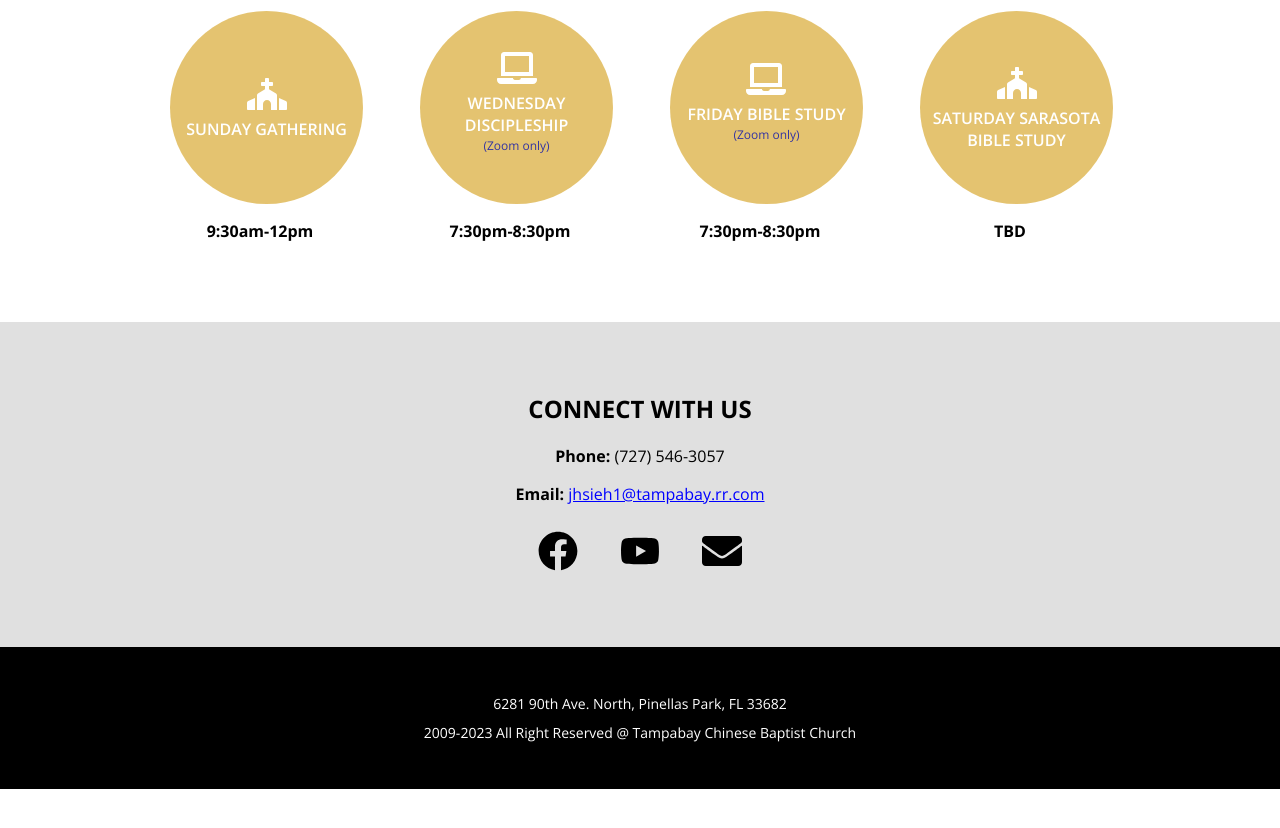
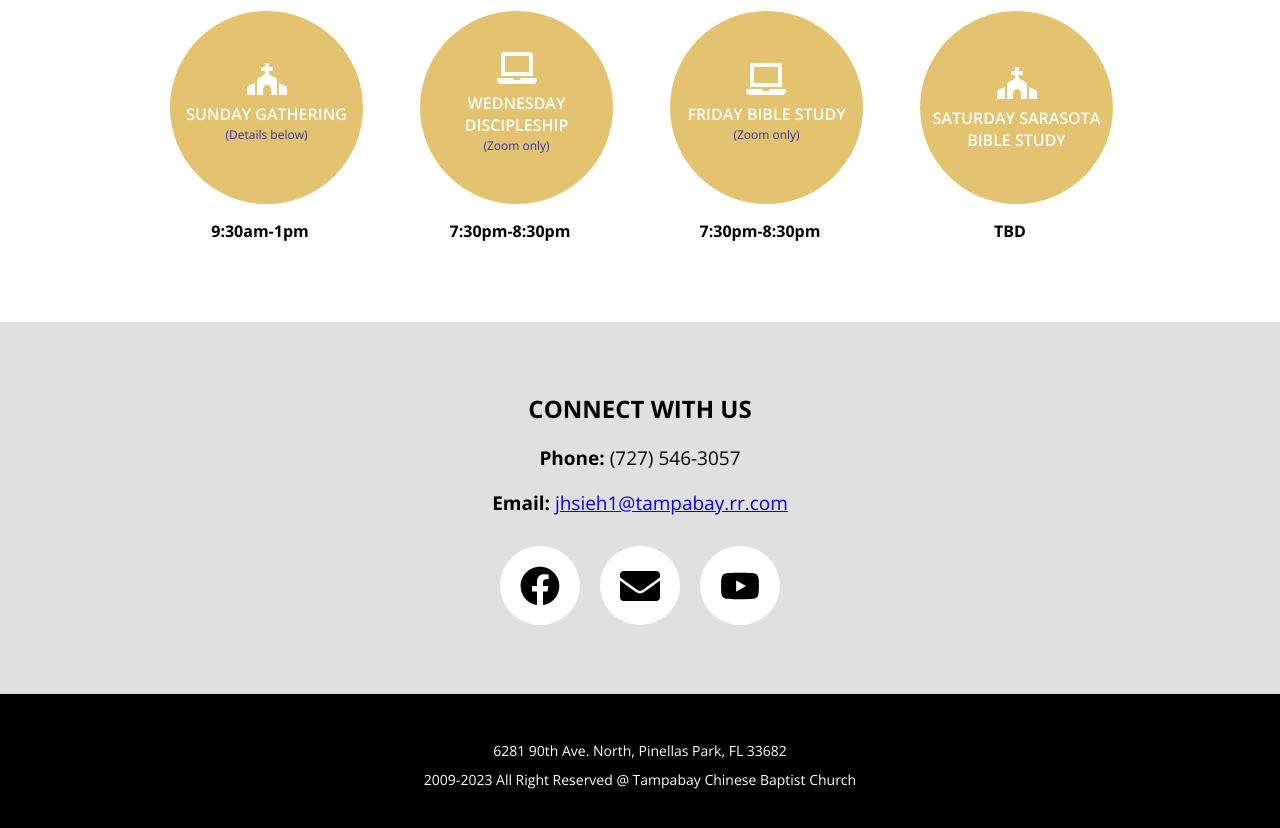
Before and after one commit to tampabaychinese/tampabaychinese.github.io, a React (Create React App) app: page / in a window 1280 px wide. Shown: the part 980-1808 px from the top of the page. Before the commit the page ends 1769 px from the top, so only its background shows below. Built offline with nearby package versions, Linux system fonts and the light colour scheme.

Commit message:
More style changes (#9)

```diff
--- a/src/components/contactSection.css
+++ b/src/components/contactSection.css
@@ -1,16 +1,25 @@
 .socialIconButton {
     margin-top: 25px;
     border: none;
-    margin-left: 15px;
-    margin-right: 15px;
+    margin-left: 10px;
+    margin-right: 10px;
     font-size: 40px;
     transition: all 0.7s;
-    background-color:transparent;
+    background-color:white;
     color: black;
+    padding-top: 20px;
+    padding-left: 20px;
+    padding-right: 20px;
+    padding-bottom: 10px;
+    border-radius: 50px;
 }
 
 .socialIconButton:hover {
     transform: scale(1.1);
     overflow: hidden;
-    color:#D7BE69;
+    color: #D7BE69;
 }
+
+.socialButtonContainer {
+    margin-top: 5px;
+}
--- a/src/components/contactSection.js
+++ b/src/components/contactSection.js
@@ -8,10 +8,10 @@ const ContactSection = () => {
     <div>
       <h2>CONNECT WITH US</h2>
       <div>
-        <p>
+        <p style={{ fontSize: "19px" }}>
           <b>Phone:</b> (727) 546-3057
         </p>
-        <p>
+        <p style={{ fontSize: "19px" }}>
           <b>Email:</b>{" "}
           <a
             className="standardURL"
@@ -19,9 +19,10 @@ const ContactSection = () => {
           >
             jhsieh1@tampabay.rr.com
           </a>
-          <div>
+          <div className="socialButtonContainer">
             <button
               className="socialIconButton"
+              //   style={{ color: "#4267B2" }}
               onClick={() =>
                 window.open("https://www.facebook.com/groups/282579880948/")
               }
@@ -30,17 +31,19 @@ const ContactSection = () => {
             </button>
             <button
               className="socialIconButton"
+              //   style={{ color: "black" }}
+              onClick={() => window.open("mailto:jhsieh1@tampabay.rr.com")}
+            >
+              <FaEnvelope />
+            </button>
+            <button
+              className="socialIconButton"
+              //   style={{ color: "red" }}
               onClick={() =>
                 window.open("https://www.youtube.com/@tcbcchurch727")
               }
             >
               <FaYoutube />
-            </button>
-            <button
-              className="socialIconButton"
-              onClick={() => window.open("mailto:jhsieh1@tampabay.rr.com")}
-            >
-              <FaEnvelope />
             </button>
           </div>
         </p>
--- a/src/pages/Doctrine.js
+++ b/src/pages/Doctrine.js
@@ -17,7 +17,7 @@ const Doctrine = () => {
   return (
     <div>
       <div className="titleImageContainer">
-        <h1>TCBC Doctrinal Statement</h1>
+        <h1>TCBC DOCTRINAL STATEMENT</h1>
       </div>
       <div className="coreBeliefsContainer" data-aos="fade-up">
         <h3>CORE BELIEFS</h3>
--- a/src/pages/Home.js
+++ b/src/pages/Home.js
@@ -9,8 +9,8 @@ const Home = () => {
   const meetings = [
     {
       name: "Sunday Gathering",
-      time: "9:30am-12pm",
-      subtitle: "",
+      time: "9:30am-1pm",
+      subtitle: "(Details below)",
       weekDay: "Sunday",
       inPerson: true,
       details: "",
--- a/src/pages/Online.js
+++ b/src/pages/Online.js
@@ -62,11 +62,12 @@ const Online = () => {
               caption={x.caption}
               subtitle={x.subtitle}
               inPerson={false}
-              href=""
+              href="#"
               icon={x.icon}
               color="#d1b75e"
               onClick={() => {
                 window.open(x.href);
+                return false;
               }}
             />
           ))}
```
